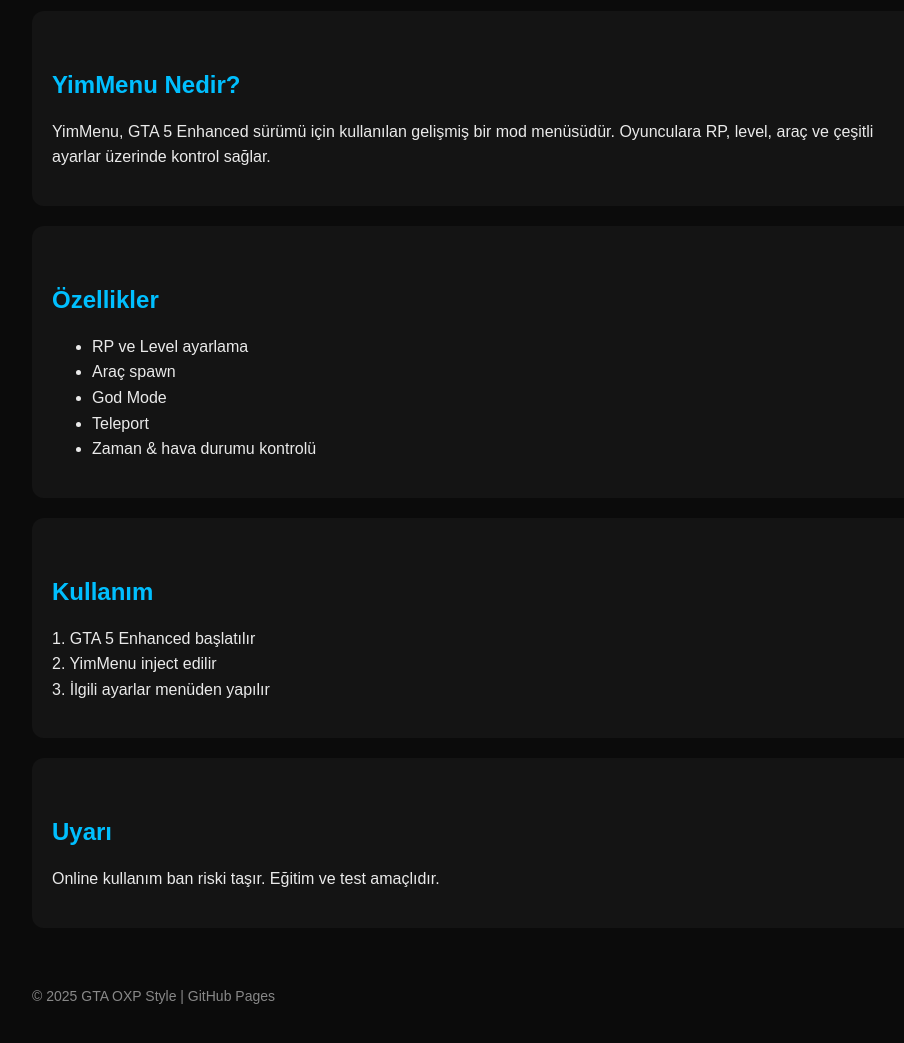
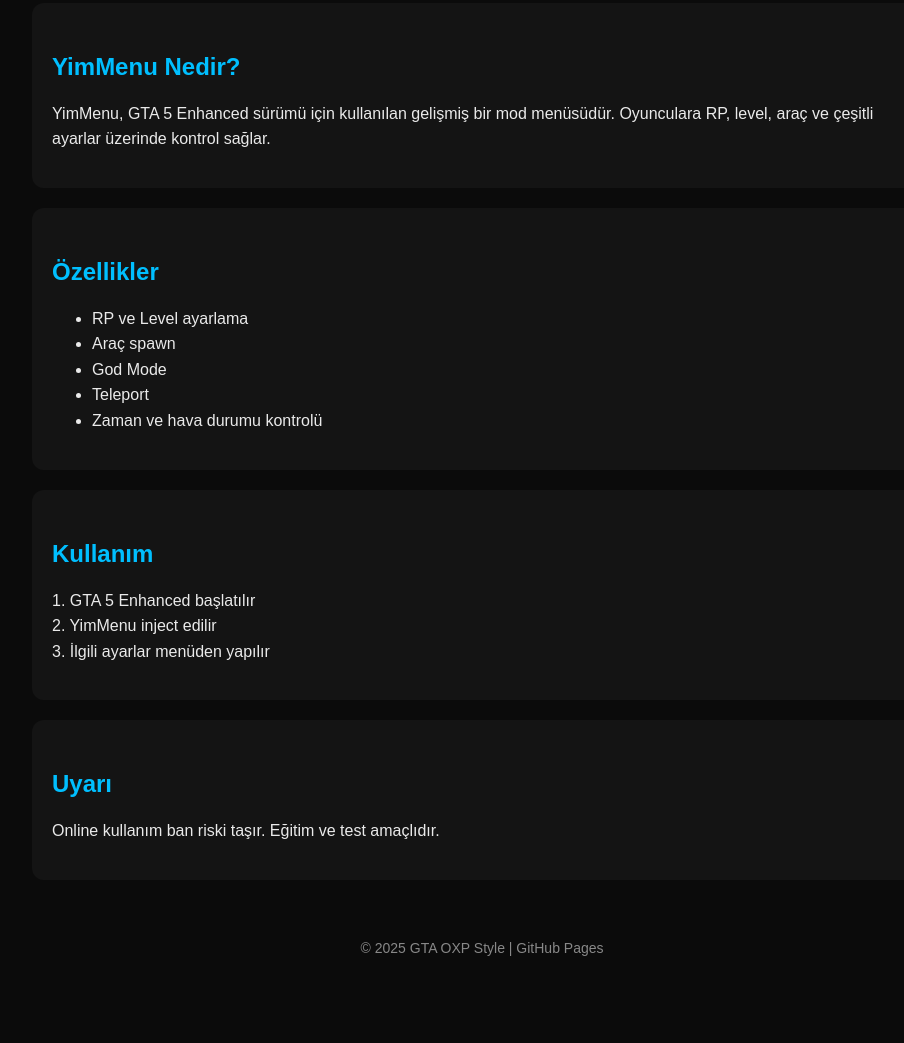
Before and after one commit to Ceznow/ceznow, a plain HTML site: page index.html in a window 1280 px wide. Shown: the part 165-1208 px from the top of the page, without its empty margins (158-1062 px from the left). After the commit the page ends 1161 px from the top, so only its background shows below. Drawn offline with Linux system fonts and the light colour scheme.

Commit message:
Update index.html

```diff
--- a/index.html
+++ b/index.html
@@ -3,45 +3,55 @@
 <head>
   <meta charset="UTF-8">
   <title>GTA 5 YimMenu</title>
+  <meta name="viewport" content="width=device-width, initial-scale=1.0">
+
   <style>
-body{
-  margin:0;
-  background:#0b0b0b;
-  color:#eaeaea;
+    body {
+      margin: 0;
+      background: #0b0b0b;
+      color: #eaeaea;
       font-family: Arial, Helvetica, sans-serif;
     }
-.container{
-  max-width:900px;
-  margin:auto;
-  padding:40px 20px;
+
+    .container {
+      max-width: 900px;
+      margin: auto;
+      padding: 40px 20px;
     }
-h1{
-  color:#00ff9c;
-  font-size:36px;
+
+    h1 {
+      color: #00ff9c;
+      font-size: 36px;
+      margin-bottom: 10px;
     }
-h2{
-  color:#00bfff;
-  margin-top:40px;
+
+    h2 {
+      color: #00bfff;
+      margin-top: 30px;
     }
-p, li{
-  font-size:16px;
-  line-height:1.6;
+
+    p, li {
+      font-size: 16px;
+      line-height: 1.6;
     }
-.box{
-  background:#141414;
-  padding:20px;
-  border-radius:12px;
-  margin-top:20px;
+
+    .box {
+      background: #141414;
+      padding: 20px;
+      border-radius: 12px;
+      margin-top: 20px;
     }
-.footer{
-  margin-top:60px;
-  font-size:14px;
-  color:#888;
+
+    .footer {
+      margin-top: 60px;
+      font-size: 14px;
+      color: #888;
+      text-align: center;
     }
   </style>
 </head>
+
 <body>
-
   <div class="container">
 
     <h1>GTA 5 Enhanced – YimMenu</h1>
@@ -62,7 +72,7 @@ Oyunculara RP, level, araç ve çeşitli ayarlar üzerinde kontrol sağlar.
         <li>Araç spawn</li>
         <li>God Mode</li>
         <li>Teleport</li>
-<li>Zaman & hava durumu kontrolü</li>
+        <li>Zaman ve hava durumu kontrolü</li>
       </ul>
     </div>
 
@@ -87,6 +97,5 @@ Online kullanım ban riski taşır. Eğitim ve test amaçlıdır.
     </div>
 
   </div>
-
 </body>
 </html>
```
Lines whose indentation alone changed are shown as unchanged.
